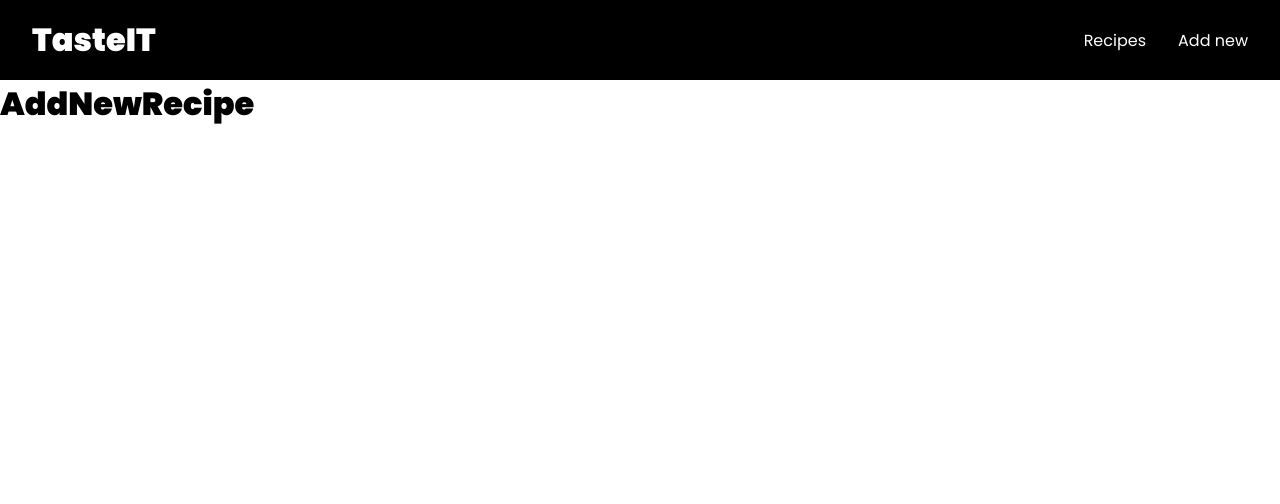
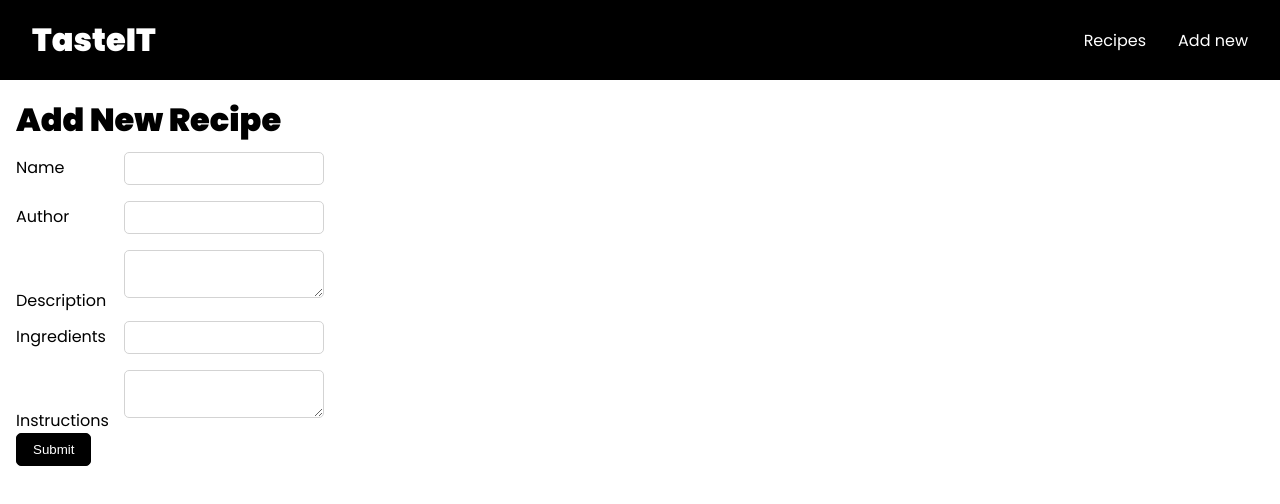
Before and after one commit to jeresulovuo/React_taste-it, a React (Create React App) app: page /add-new in a window 1280 px wide. Shown: the top 504 px of the page. Built offline with nearby package versions, Linux system fonts and the light colour scheme.

Commit message:
Add Form layout

```diff
--- a/src/App.js
+++ b/src/App.js
@@ -5,7 +5,7 @@ import { BrowserRouter, Routes, Route, useParams } from 'react-router-dom';
 import Layout from './pages/Layout';
 import Home from './components/Home';
 import Recipes from './components/Recipes';
-import Recipe from './components/Recipe';
+import Recipe from './components/RecipeCard';
 import AddNewRecipe from './components/AddNewRecipe';
 
 const RouterWrapper = (props) => {
--- a/src/components/AddNewRecipe.js
+++ b/src/components/AddNewRecipe.js
@@ -2,9 +2,30 @@ import React from 'react';
 
 const AddNewRecipe = () => {
   return (
-    <div>
-      <h1>AddNewRecipe</h1>
-    </div>
+    <form className="addNewRecipe">
+      <h1>Add New Recipe</h1>
+      <div>
+        <label htmlFor="name">Name</label>
+        <input type="text" />
+      </div>
+      <div>
+        <label htmlFor="author">Author</label>
+        <input type="text" />
+      </div>
+      <div>
+        <label htmlFor="description">Description</label>
+        <textarea />
+      </div>
+      <div>
+        <label htmlFor="ingredients">Ingredients</label>
+        <input type="text" />
+      </div>
+      <div>
+        <label htmlFor="instructions">Instructions</label>
+        <textarea />
+      </div>
+      <button type="submit">Submit</button>
+    </form>
   );
 };
 
--- a/src/components/Recipe.js
+++ b/src/components/RecipeCard.js
@@ -1,7 +1,7 @@
 import React from 'react';
 import { Link } from 'react-router-dom';
 
-const Recipe = (props) => {
+const RecipeCard = (props) => {
   const { name, description, country, id } = props;
   return (
     <div className="recipe">
@@ -13,4 +13,4 @@ const Recipe = (props) => {
     </div>
   );
 };
-export default Recipe;
+export default RecipeCard;
--- a/src/components/Recipes.js
+++ b/src/components/Recipes.js
@@ -2,7 +2,7 @@ import React from 'react';
 import { useState, useEffect } from 'react';
 import axios from 'axios';
 
-import Recipe from './Recipe';
+import RecipeCard from './RecipeCard';
 
 const Recipes = () => {
   const [isLoading, setIsLoading] = useState(false);
@@ -27,7 +27,7 @@ const Recipes = () => {
       <h1>Recipes</h1>
       <div className="recipeList">
         {data.map((recipe) => (
-          <Recipe {...recipe} />
+          <RecipeCard {...recipe} key={recipe.id} />
         ))}
       </div>
     </div>
--- a/src/index.css
+++ b/src/index.css
@@ -51,18 +51,38 @@ nav ul {
   color: white;
 }
 
-.heroBanner button {
+button {
   padding: 0.5rem 1rem;
   background-color: black;
   border: 1px solid black;
+  color: white;
   border-radius: 5px;
 }
 
 .recipe {
-  min-width: 200px;
+  margin: 0.5rem;
+  min-width: 250px;
   min-height: 300px;
   padding: 1rem;
   display: inline-block;
   border: 1px solid black;
   border-radius: 5px;
 }
+.addNewRecipe {
+  padding: 1rem;
+}
+
+.addNewRecipe label {
+  display: inline-block;
+  min-width: 100px;
+}
+
+.addNewRecipe input,
+.addNewRecipe textarea {
+  display: inline-block;
+  padding: 0.5rem;
+  margin: 0.5rem;
+  min-width: 200px;
+  border: 1px solid lightgray;
+  border-radius: 5px;
+}
```
